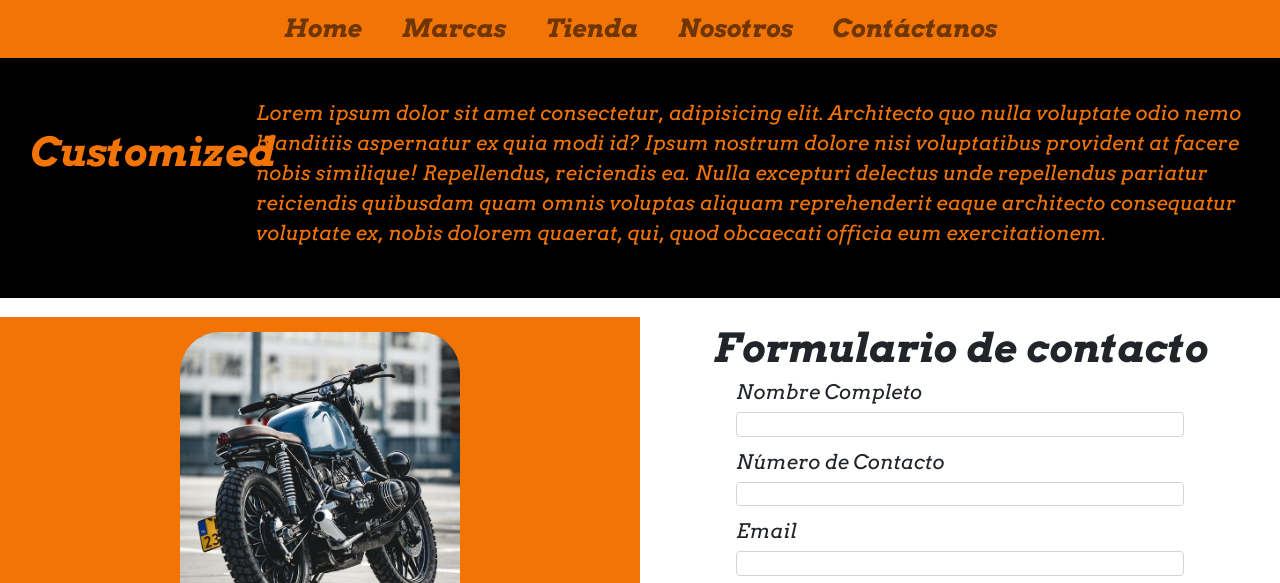
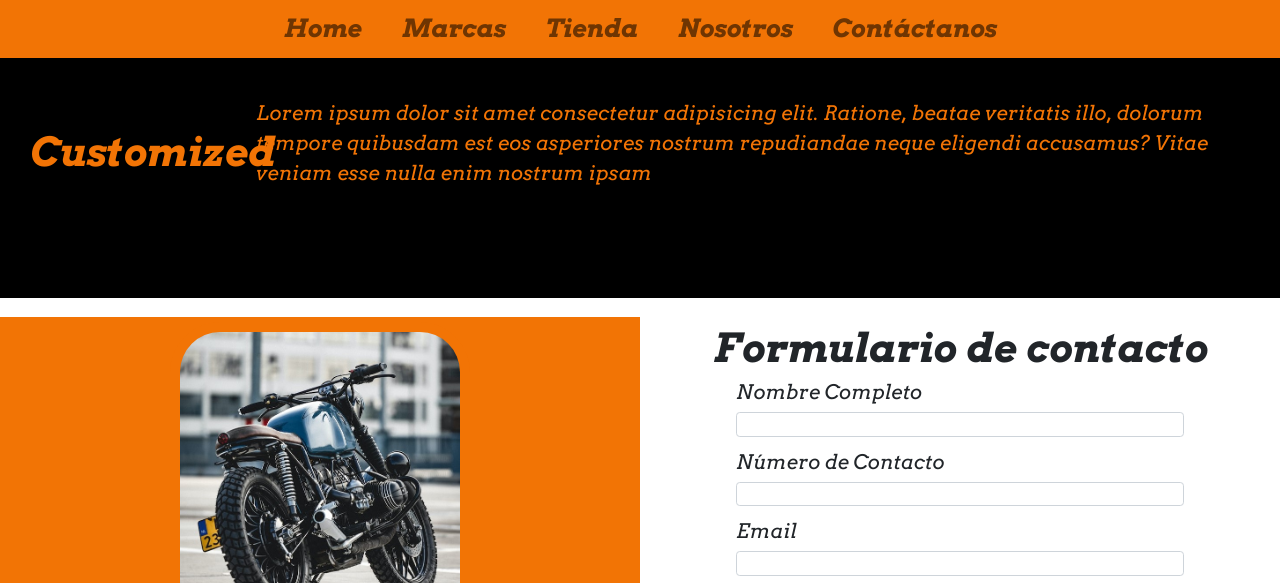
Before and after one commit to Israel2992/Web-Motos, a plain HTML site: page pages/customized.html in a window 1280 px wide. Shown: the top 583 px of the page. Drawn offline with Linux system fonts and the light colour scheme.

Commit message:
Ajustes a SCSS

```diff
--- a/pages/customized.html
+++ b/pages/customized.html
@@ -49,8 +49,9 @@
             </section>
 
             <section class="header__Customized--text">
-                <p>Lorem ipsum dolor sit amet consectetur, adipisicing elit. Architecto quo nulla voluptate odio nemo blanditiis aspernatur ex quia modi id? Ipsum nostrum dolore nisi voluptatibus provident at facere nobis similique!
-                Repellendus, reiciendis ea. Nulla excepturi delectus unde repellendus pariatur reiciendis quibusdam quam omnis voluptas aliquam reprehenderit eaque architecto consequatur voluptate ex, nobis dolorem quaerat, qui, quod obcaecati officia eum exercitationem.</p>
+                <p>
+                    Lorem ipsum dolor sit amet consectetur adipisicing elit. Ratione, beatae veritatis illo, dolorum tempore quibusdam est eos asperiores nostrum repudiandae neque eligendi accusamus? Vitae veniam esse nulla enim nostrum ipsam
+                </p>
             </section>
         </header>
 
--- a/style.css
+++ b/style.css
@@ -6,7 +6,6 @@
 
 html {
   font-size: 62.5%; }
-
 
 .principal {
   width: 100vw;
```
